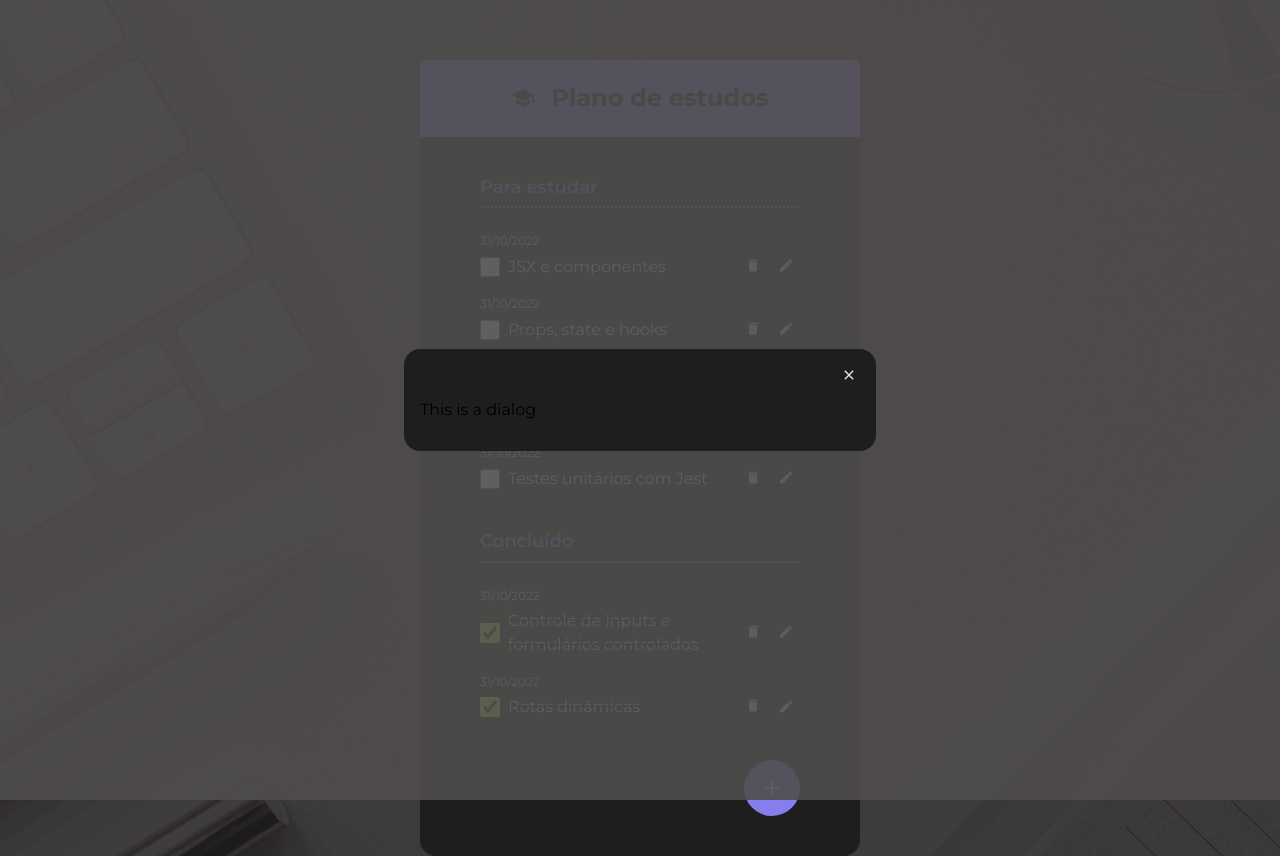
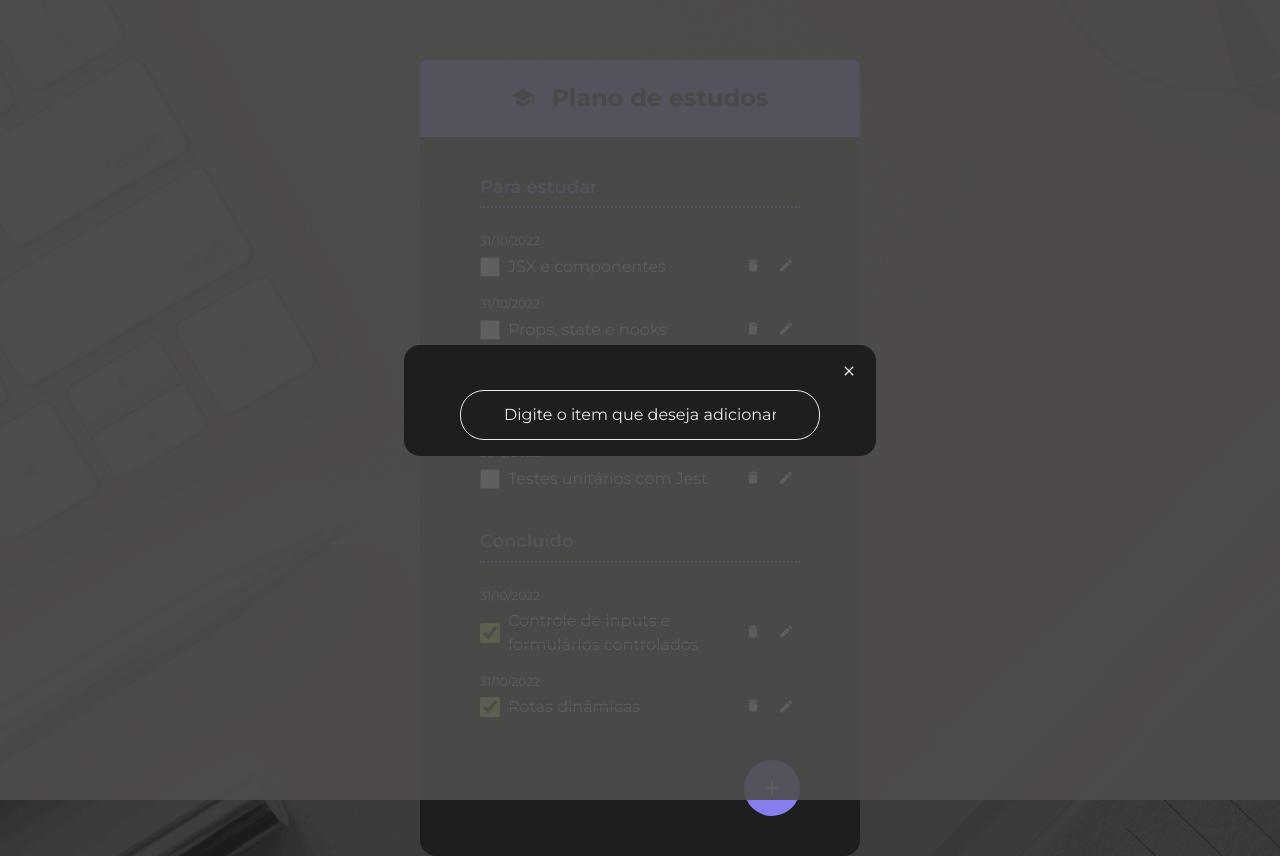
Before and after one commit to PedroHSueiro/react-todo-list, a React (Vite) app: page / in a window 1280 px wide. Both pictures are taken after a click on the button 772 px from the left and 787 px from the top of the page. Built offline with nearby package versions, Linux system fonts and the light colour scheme.

Commit message:
Adding form input and adjusting dialog styles

```diff
--- a/src/App.jsx
+++ b/src/App.jsx
@@ -10,6 +10,7 @@
 import { SubHeading } from "./components/SubHeading";
 import { ToDoItem } from "./components/ToDoItem";
 import { ToDoList } from "./components/ToDoList";
+import { TextInput } from "./components/TextInput";
 
 const todos = [
   {
@@ -82,7 +83,9 @@
           </ToDoList>
           <Footer>
             <Dialog isOpen={showDialog} onClose={toggleDialog}>
-              <p>This is a dialog</p>
+              <form action="">
+                <TextInput placeholder="Digite o item que deseja adicionar"></TextInput>
+              </form>
             </Dialog>
             <FabButton onClick={toggleDialog}>
               <IconPlus />
--- a/src/components/Dialog/dialog.style.css
+++ b/src/components/Dialog/dialog.style.css
@@ -7,7 +7,7 @@
   background-color: #1e1e1e;
   border: none;
   border-radius: 16px;
-  width: 440px;
+  width: 472px;
   max-width: 85%;
 }
 
@@ -20,3 +20,10 @@
   border: none;
   cursor: pointer;
 }
+
+.dialog .body {
+  padding-top: 10px;
+  display: flex;
+  flex-direction: column;
+  align-items: center;
+}
--- a/src/components/Dialog/index.jsx
+++ b/src/components/Dialog/index.jsx
@@ -25,7 +25,7 @@
             <IconClose></IconClose>
           </button>
         </div>
-        {children}
+        <div className="body">{children}</div>
       </dialog>
     </React.Fragment>
   );
--- /dev/null
+++ b/src/components/TextInput/index.jsx
@@ -0,0 +1,5 @@
+import "./text-input.style.css";
+
+export function TextInput({ ...props }) {
+  return <input type="text" className="text-input" {...props} />;
+}
--- /dev/null
+++ b/src/components/TextInput/text-input.style.css
@@ -0,0 +1,17 @@
+.text-input {
+  background-color: transparent;
+  border: 1px solid #eaeaea;
+  border-radius: 24px;
+  font-family: "Montserrat", sans-serif;
+  color: #eaeaea;
+  font-size: 16px;
+  line-height: 150%;
+  text-align: center;
+  padding: 12px 43px;
+  width: 360px;
+  max-width: 100%;
+}
+
+.text-input::placeholder {
+  color: #eaeaea;
+}
--- a/src/index.css
+++ b/src/index.css
@@ -1,8 +1,12 @@
+* {
+  box-sizing: border-box;
+}
+
 body {
   font-family: "Montserrat", sans-serif;
   margin: 0;
-  background-color: #403C3B;
-  background-image: url('/bg.png');
+  background-color: #403c3b;
+  background-image: url("/bg.png");
   background-repeat: no-repeat;
   background-position: top center;
   background-size: auto;
```
